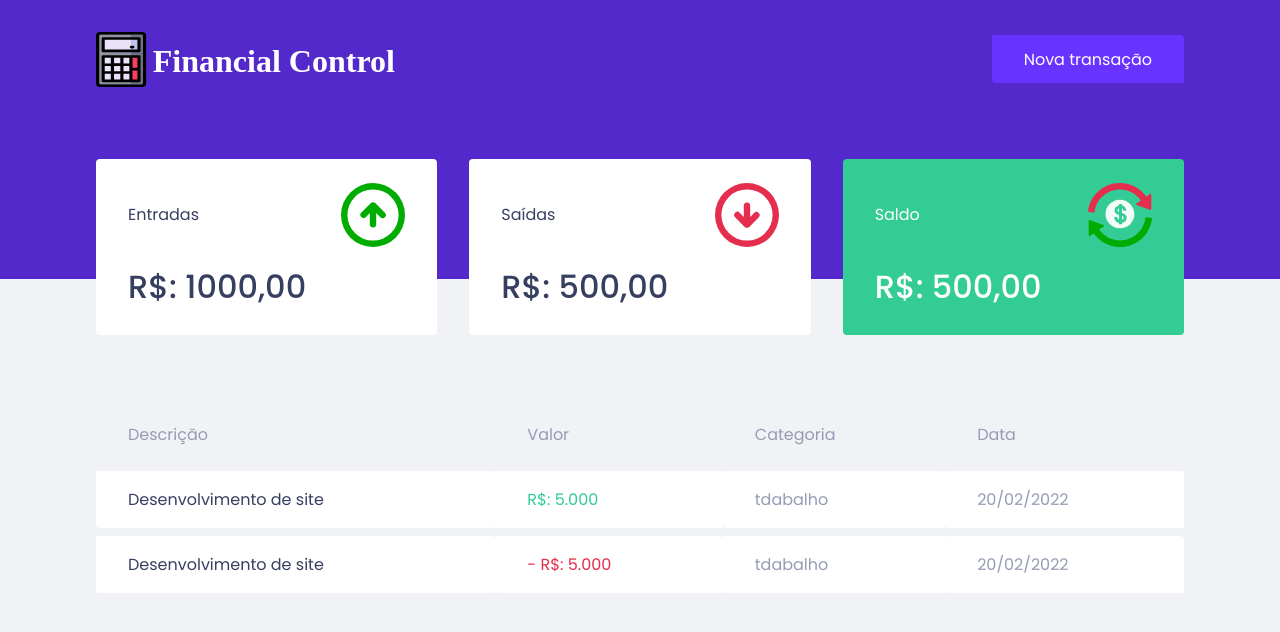
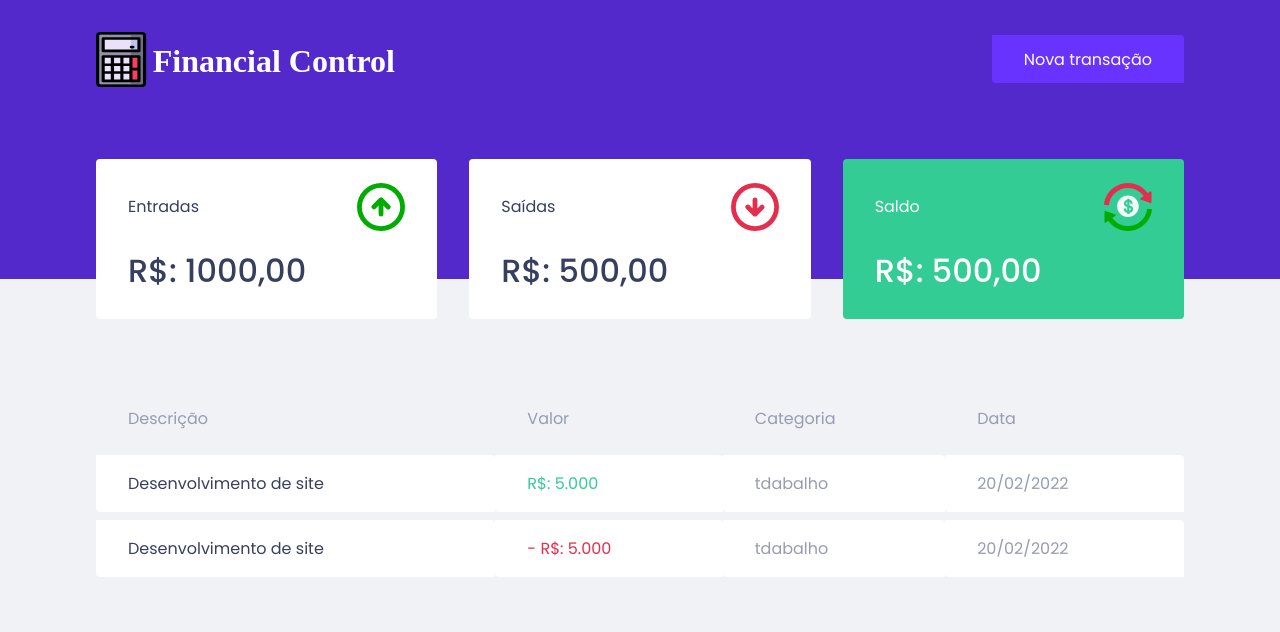
Before and after one commit to RogenDouglas/financial-control, a React (Create React App) app: page / in a window 1280 px wide. Shown: the top 632 px of the page. Built offline with nearby package versions, Linux system fonts and the light colour scheme; what miragejs would draw is missing.

Commit message:
style: set image size in header.

```diff
--- a/src/components/Summary/styles.ts
+++ b/src/components/Summary/styles.ts
@@ -16,6 +16,11 @@ export const Container = styled.div`
       display: flex;
       align-items: center;
       justify-content: space-between;
+
+      img {
+        width: 48px;
+        height: 48px;
+      }
     }
 
     strong {
```
